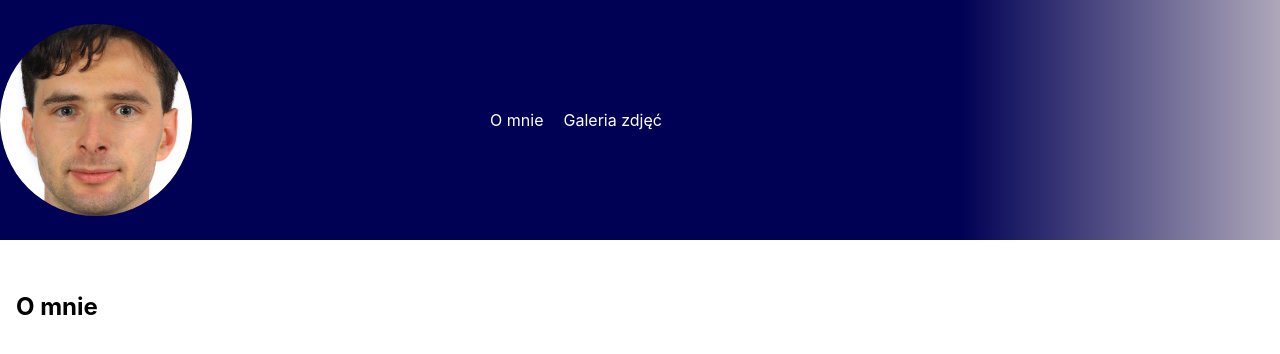
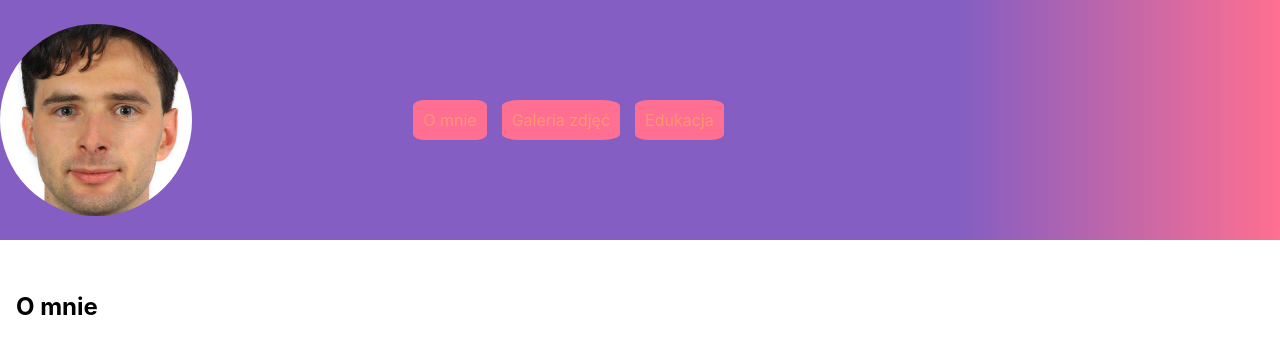
Before and after one commit to MaciejUberna/PhotoGallery, a React (Create React App) app: page / in a window 1280 px wide. Shown: the top 354 px of the page. Built offline with nearby package versions, Linux system fonts and the light colour scheme.

Commit message:
NavigationItems.js NavigationItem.js animations in proggress.

```diff
--- a/src/coponents-stateLess/Navigation/NavigationItems/NavigationItem/NavigationItem.js
+++ b/src/coponents-stateLess/Navigation/NavigationItems/NavigationItem/NavigationItem.js
@@ -1,20 +1,79 @@
-import React from 'react';
+import React, { useEffect, useState } from 'react';
 import { NavLink } from 'react-router-dom';
+import { CSSTransition } from 'react-transition-group';
 import classes from './NavigationItem.module.scss';
 
-const navigationItem = (props) => {
+const NavigationItem = (props) => {
+    const nodeRef = React.useRef(null);
+
+    const [enterAnimation, setEnterAnimation] = useState(false);
+    const [exitAnimation, setExitAnimation] = useState(false);
+
+    useEffect(() => {
+        console.log(props.pkey+': props.starter=',props.starter);
+        if(props.starter===true) {
+            setEnterAnimation(true);
+            setExitAnimation(false);
+        } else {
+            setEnterAnimation(false);
+            setExitAnimation(true);
+        }
+    },[props.starter]);
+
     return (
-        <li className={classes.NavigationItem}>
+        <CSSTransition
+            key={props.pkey}
+            nodeRef={nodeRef}
+            in={props.starter}
+            enter={enterAnimation}
+            exit={exitAnimation}
+            classNames={{
+                enter: classes.NavigationItemEnter,
+                enterActive: classes.NavigationItemEnterActive,
+                enterDone: classes.NavigationItemEnterDone,
+                exit: classes.NavigationItemExit,
+                exitActive: classes.NavigationItemExitActive,
+                exitDone: classes.NavigationItemExitDone,
+            }}
+            timeout={props.timeout}
+            //mountOnEnter
+            //unmountOnExit
+            onEnter={() => {
+                        console.log(props.pkey+': onEnter');
+                    }}
+            onEntering={() => {
+                        console.log(props.pkey+': onEntering');
+                    }}
+            onEntered={
+                        () => {
+                            console.log(props.pkey+': onEntered');
+                        }
+                    }
+            onExit={
+                () => {
+                    console.log(props.pkey+': onExit');
+
+                }}
+            onExiting={() => {
+                        console.log(props.pkey+': onExiting');
+                    }}
+            onExited={() => {
+                        console.log(props.pkey+': onExited');
+                    }}
+        >
+            <li ref={nodeRef} className={classes.NavigationItem} onClick={props.click}>
+
                 <NavLink
                     // activeClassName={classes.active}
-                className={({isActive}) => isActive ? classes.active : ''}
+                    //className={({isActive}) => isActive ? classes.active : ''}
                     to={props.link}
                     exact={props.exact}
                 >
                     {props.children}
                 </NavLink>
             </li>
+        </CSSTransition>
     );
 }
 
-export default navigationItem;
+export default NavigationItem;
--- a/src/coponents-stateLess/Navigation/NavigationItems/NavigationItem/NavigationItem.module.scss
+++ b/src/coponents-stateLess/Navigation/NavigationItems/NavigationItem/NavigationItem.module.scss
@@ -4,9 +4,37 @@
     box-sizing: border-box;
     display: block;
     width: 100%;
+
+    &Enter {
+        transform: rotateY(0deg);
     }
 
-.NavigationItem a {
+    &EnterActive {
+        transform: rotateY(180deg);
+        transition: transform 500ms linear
+    }
+
+    &EnterDone {
+        transform: rotateY(180deg);
+    }
+
+    &Exit {
+        transform: rotateY(180deg);
+    }
+
+    &ExitActive {
+        transform: rotateY(0deg);
+        transition: transform 500ms linear;
+    }
+
+    &ExitDone {
+        transform: rotateY(0deg);
+    }
+
+    & a {
+        border-radius: 15%;
+        margin-right: 15px;
+        background-color: $color-secondary-light;
         color: $color-primary;
         text-decoration: none;
         width: 100%;
@@ -14,16 +42,15 @@
         display: block;
     }
 
-.NavigationItem a:hover {
+    & a:hover {
         color: $color-alert;
     }
 
-.NavigationItem a:active,
-.NavigationItem a.active {
+    & a:active,
+    & a.active {
         color: $color-quaduprary;
         background-color: $color-secondary-dark;
-    border: 2px solid;
-    border-color: $color-alert;
+    }
 }
 
 @media (min-width: $min-width-small-res) {
@@ -34,19 +61,18 @@
         height: 100%;
         width: auto;
         align-items: center;
-    }
 
-    .NavigationItem a {
+        & a {
             color: $color-tertiary;
             height: 100%;
             padding: 10px 10px;
         }
 
-    .NavigationItem a:active,
-    .NavigationItem a.active {
+        & a:active,
+        & a.active {
             background-color: $color-secondary-dark;
             color: $color-quaduprary;
-        border: 4px solid;
             border-color: $color-alert;
         }
     }
+}
--- a/src/coponents-stateLess/Navigation/NavigationItems/NavigationItems.js
+++ b/src/coponents-stateLess/Navigation/NavigationItems/NavigationItems.js
@@ -1,15 +1,65 @@
-import React from 'react';
-
+import React, { useState } from 'react';
+import { TransitionGroup } from "react-transition-group";
 import classes from './NavigationItems.module.scss'
 import NavigationItem from './NavigationItem/NavigationItem';
 // ñ
+const data = [
+    {in:false, id:"0", desc:"O mnie",href:"/photo-gallery/info"},
+    {in:false, id:"1", desc:"Galeria zdjęć",href:"/photo-gallery/photos"},
+    {in:false, id:"2", desc:"Edukacja",href:"/photo-gallery/education"}
+];
 
 const NavigationItems = () => {
+
+    const [state, setState] = useState(data);
+    const [prevButton, setPrevButton] = useState(-1);
+
+    const stateDeepCopy = () => {
+        const copied = [];
+        for(let i=0;i<state.length;i++){
+            copied.push(Object.assign({},state[i]));
+        };
+        //console.log("Copied state=",copied);
+        return copied;
+    };
+
+    const exitAnimation = () => {
+        const x = stateDeepCopy();
+        const idx = state.findIndex((obj => {
+            return obj.id.includes("a");
+        }));
+        if(idx!==-1){
+            x[idx].id = x[idx].id.replace("a","");
+            x[idx].in = true;
+            return x;
+        } else return x;
+    };
+
+    const enterAnimation = (idx) => {
+        if(!idx.includes("a")) {
+            const x = exitAnimation();
+            x[idx].id += "a";
+            x[idx].in = true;
+            setState(x);
+        };
+    };
+
     return (
-        <ul className={classes.NavigationItems}>
-            <NavigationItem link="/photo-gallery/info" >O mnie</NavigationItem>
-            <NavigationItem link="/photo-gallery/photos" >Galeria zdjęć</NavigationItem>
-        </ul>
+            <div>
+            <TransitionGroup component="ul" className={classes.NavigationItems}>
+                {state.map((s) => (
+                    <NavigationItem
+                        starter={s.in}
+                        pkey={s.id}
+                        timeout={1000}
+                        click={enterAnimation.bind(this,s.id)}
+                        link={s.href}
+                    >
+                        {s.desc}
+                    </NavigationItem>
+                ))}
+            </TransitionGroup>
+            </div>
     );
 };
 
--- a/src/sass/abstracts/variables.scss
+++ b/src/sass/abstracts/variables.scss
@@ -1,13 +1,13 @@
-$color-primary: #000055;
+$color-primary: #845EC2;
 
-$color-secondary-light: #AFA8BA;
-$color-secondary-dark: #7B7485;
+$color-secondary-light: #FF6F91;
+$color-secondary-dark: #D65DB1;
 
-$color-tertiary: #FFFFFF;
+$color-tertiary: #FF9671;
 
-$color-quaduprary: #E8D5B5;
+$color-quaduprary: #F9F871;
 
-$color-alert: orangered;
+$color-alert: #FFC75F;
 
 //sizes
 $menu-button-width: 9.5rem;
```
Also changed, not shown: example.js (added, +29 -0 lines), log.txt (added). Lines whose indentation alone changed are shown as unchanged.
